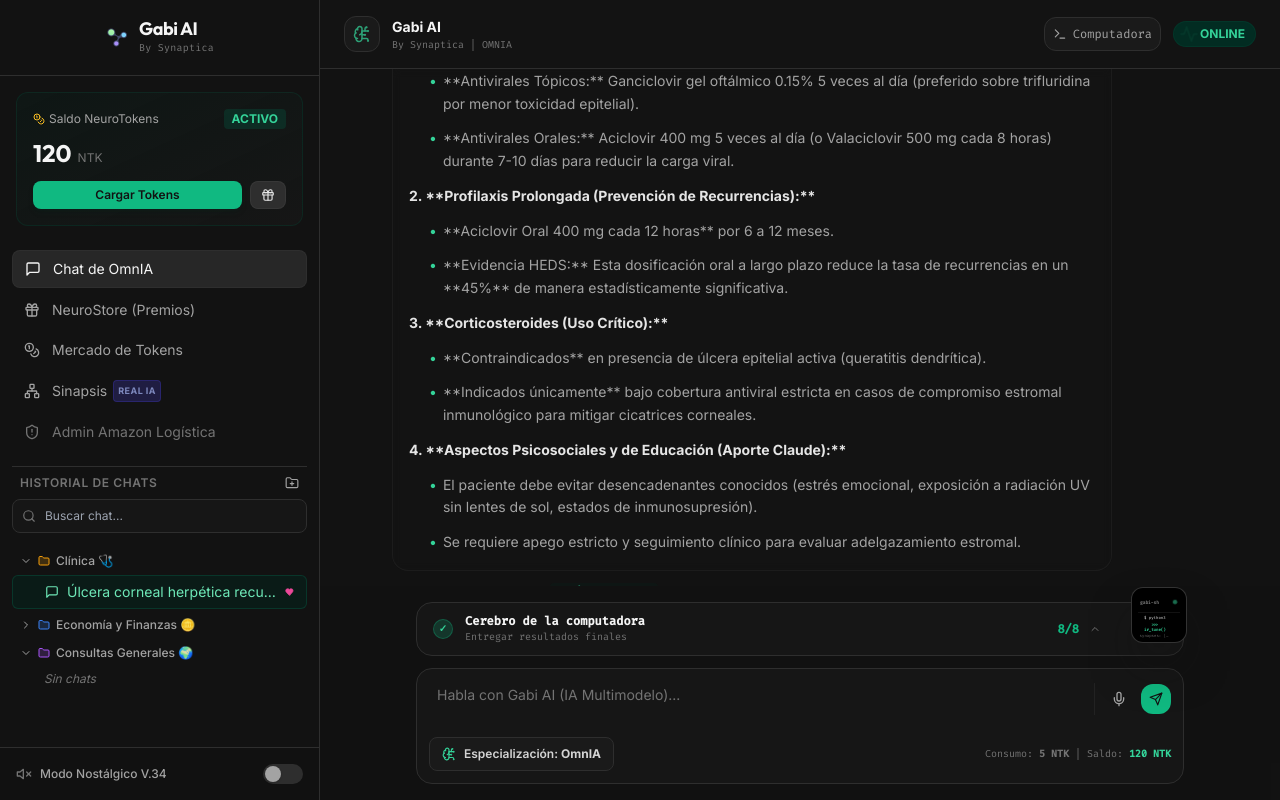
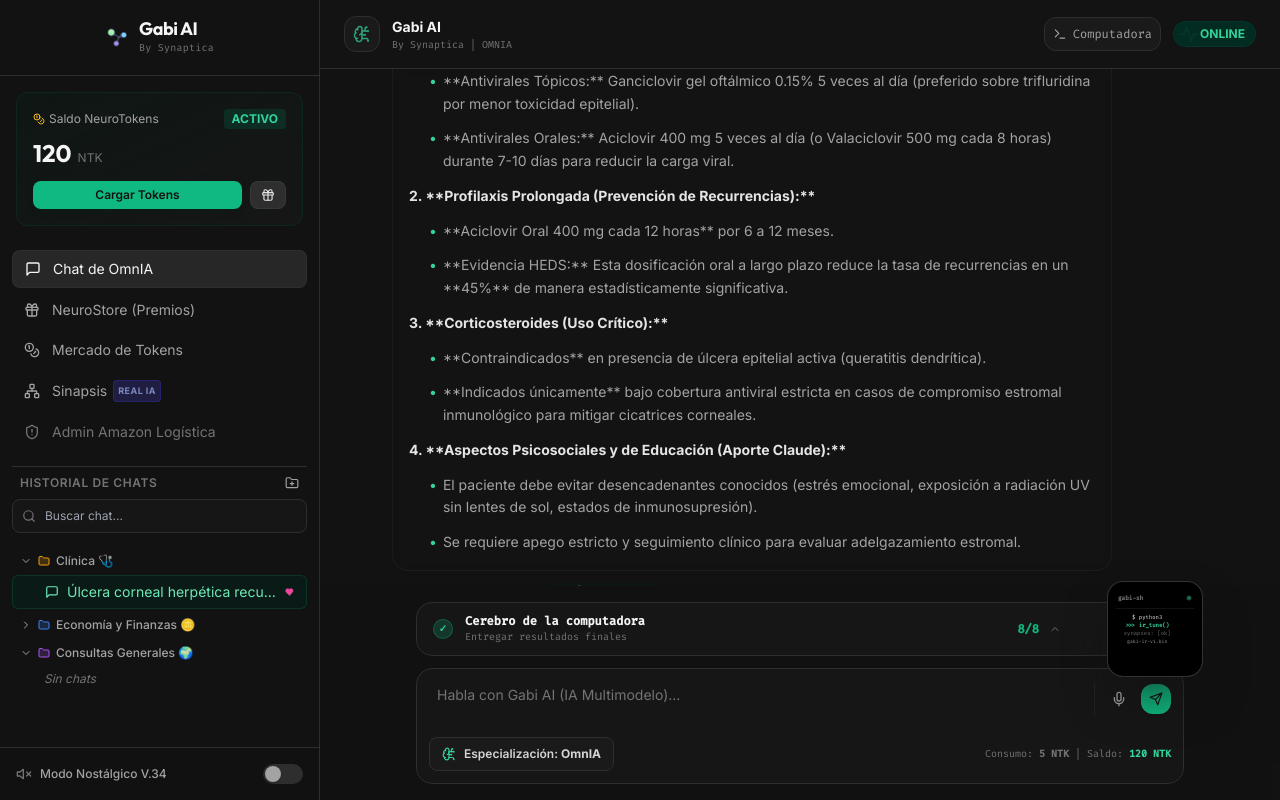
Before and after one commit to rogerbaia/Gabi-AI, a React (Vite) app: page / in a window 1280 px wide. Built offline with nearby package versions, Linux system fonts and the light colour scheme.

Commit message:
style: double the size of the virtual screen terminal thumbnail to w-24 h-24

```diff
--- a/src/components/ChatArea.jsx
+++ b/src/components/ChatArea.jsx
@@ -933,20 +933,21 @@ Hemos combinado los aportes lógicos de GPT-4, la redacción estructurada de Cla
                   <ChevronUp size={12} className="text-slate-500" />
 
                   {/* Terminal screen thumbnail container - RIGHT ALIGNED & OVERFLOWING */}
-                  <div className="w-14 h-5 relative flex-shrink-0">
-                    <div className={`absolute bottom-[-4px] right-[-10px] md:right-[-20px] w-14 h-14 rounded-xl border flex flex-col justify-between overflow-hidden bg-black text-[5px] p-1.5 shadow-2xl transition-all duration-300 hover:scale-105 z-20 ${
+                  <div className="w-24 h-5 relative flex-shrink-0">
+                    <div className={`absolute top-1/2 -translate-y-1/2 right-[-12px] md:right-[-36px] w-24 h-24 rounded-2xl border flex flex-col justify-between overflow-hidden bg-black p-2 shadow-2xl transition-all duration-300 hover:scale-105 z-20 ${
                       nostalgicMode
                         ? 'border-[#39ff14]/70 text-[#39ff14] shadow-[#39ff14]/30'
                         : 'border-slate-700/80 text-emerald-500 shadow-slate-950/80'
                     }`}>
                       <div className="flex items-center justify-between border-b border-slate-900 pb-[1.5px] px-[2px] opacity-70">
-                        <span className="scale-75 origin-left font-bold text-[6px] text-slate-400 font-mono">gabi-sh</span>
+                        <span className="scale-75 origin-left font-bold text-[8px] text-slate-400 font-mono">gabi-sh</span>
                         <span className="w-1.5 h-1.5 rounded-full bg-emerald-400 scale-75 animate-pulse" />
                       </div>
-                      <div className="flex-1 font-mono leading-[6px] scale-[0.8] origin-top-left pt-1 px-[2px] opacity-90 space-y-[2px]">
-                        <div className="text-white">$ python3</div>
-                        <div className="text-emerald-400 font-bold">&gt;&gt;&gt; ir_tune()</div>
-                        <div className="text-slate-500 truncate">synapses: [ok]</div>
+                      <div className="flex-1 font-mono leading-[8px] scale-[0.8] origin-top-left pt-1.5 px-[2px] opacity-90 space-y-[2px]">
+                        <div className="text-white text-[7px]">$ python3</div>
+                        <div className="text-emerald-400 font-bold text-[7px]">&gt;&gt;&gt; ir_tune()</div>
+                        <div className="text-slate-500 text-[7px]">synapses: [ok]</div>
+                        <div className="text-slate-400 text-[6px] truncate">gabi-ir-v1.bin</div>
                       </div>
                     </div>
                   </div>
```
